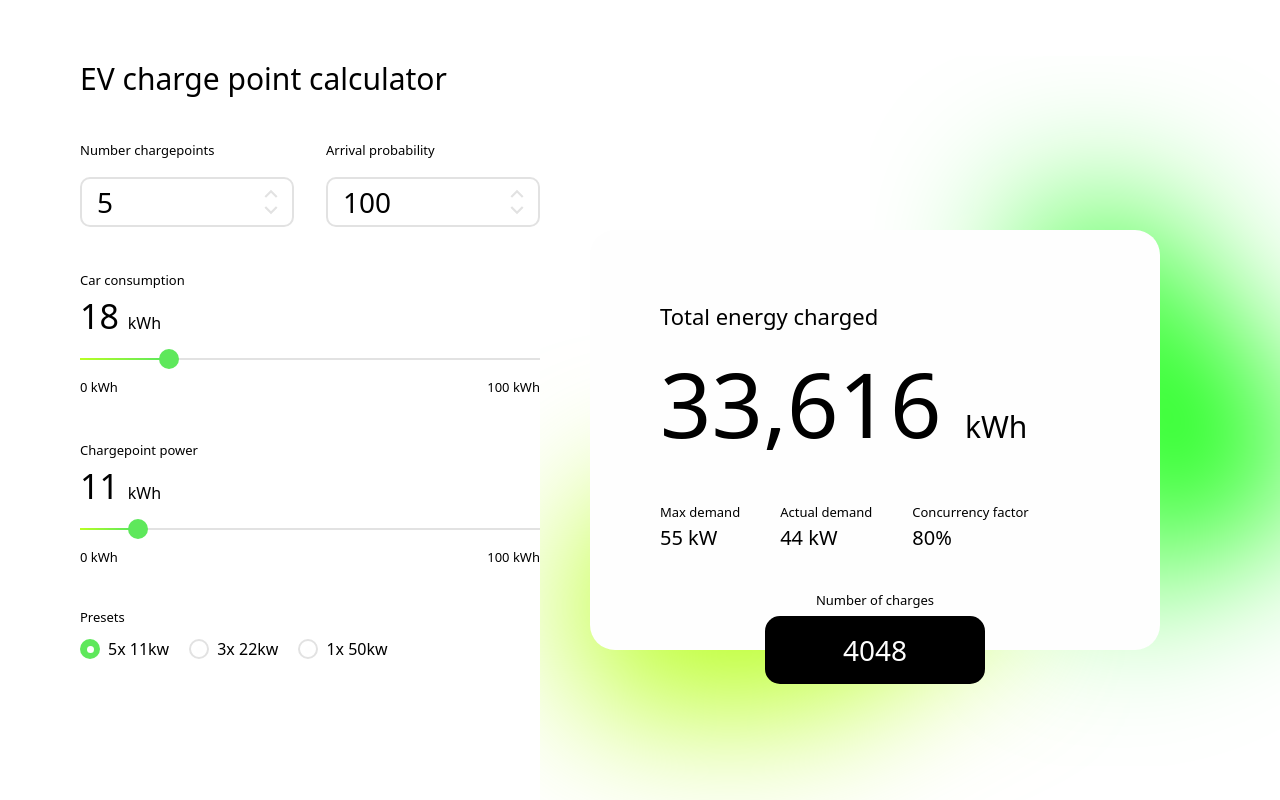
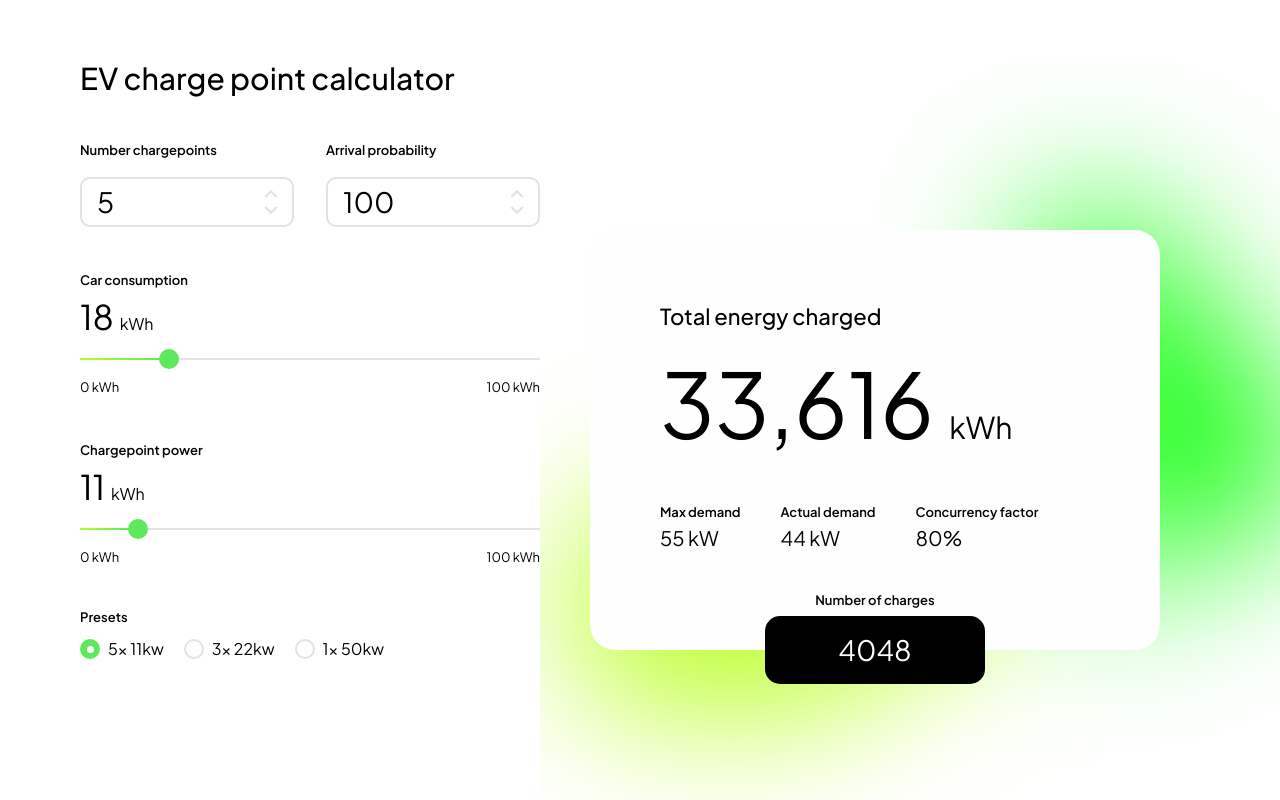
Before and after one commit to alastair-simon/react-ev-calc, a React (Vite) app in the folder task 2/: page / in a window 1280 px wide. Built offline with nearby package versions, Linux system fonts and the light colour scheme.

Commit message:
font exchange

```diff
--- a/task 2/index.html
+++ b/task 2/index.html
@@ -3,6 +3,9 @@
   <head>
     <meta charset="UTF-8" />
     <link rel="icon" type="image/svg+xml" href="/vite.svg" />
+    <link rel="preconnect" href="https://fonts.googleapis.com">
+    <link rel="preconnect" href="https://fonts.gstatic.com" crossorigin>
+    <link href="https://fonts.googleapis.com/css2?family=Plus+Jakarta+Sans:ital,wght@0,200..800;1,200..800&display=swap" rel="stylesheet">
     <meta name="viewport" content="width=device-width, initial-scale=1.0" />
     <title>EV chargepoint calc</title>
   </head>
--- a/task 2/src/components/RadioInput/RadioInput.tsx
+++ b/task 2/src/components/RadioInput/RadioInput.tsx
@@ -11,7 +11,7 @@ export default function RadioInput({setChargePoints, setChargePointPower}:propsT
 
   return (
     <div className="flex flex-col">
-      <label className="text-[13px] mb-[10px]">Presets</label>
+      <label className="text-[13px] mb-[10px] font-semibold">Presets</label>
       <div className="flex flex-row gap-5">
         <div className="flex flex-row items-center gap-2">
           <button
@@ -38,9 +38,7 @@ export default function RadioInput({setChargePoints, setChargePointPower}:propsT
         <div className="flex flex-row items-center gap-2">
           <button
             className={`w-[20px] h-[20px] rounded-full ${
-              preset === 3
-                ? "bg-green-400"
-                : "border-[2px] border-midGrey"
+              preset === 3 ? "bg-green-400" : "border-[2px] border-midGrey"
             }  flex justify-center items-center`}
             onClick={() => setCurPreset(3)}
           >
--- a/task 2/src/components/input.tsx
+++ b/task 2/src/components/input.tsx
@@ -27,20 +27,20 @@ export default function Input({
     <div className="w-[460px] h-full flex flex-col">
       <div className="flex flex-row gap-8">
         <div className="w-full mb-[40px] flex flex-col">
-          <label className="text-[13px] mb-4">Number chargepoints</label>
+          <label className="text-[13px] mb-4 font-semibold">Number chargepoints</label>
           <NumberInput max={20} min={1} value={chargePoints} setValue={setChargePoints} />
         </div>
         <div className="w-full mb-[40px] flex flex-col">
-          <label className="text-[13px] mb-4">Arrival probability</label>
+          <label className="text-[13px] mb-4 font-semibold">Arrival probability</label>
           <NumberInput max={100} min={1} value={probability} setValue={setProbability} />
         </div>
       </div>
       <div className="w-full mb-[40px]">
-        <label className="text-[13px] mb-[20px]">Car consumption</label>
+        <label className="text-[13px] mb-[20px] font-semibold">Car consumption</label>
         <Slider max={100} value={consumption} setValue={setConsumption} />
       </div>
       <div className="w-full mb-[40px]">
-        <label className="text-[13px]">Chargepoint power</label>
+        <label className="text-[13px] font-semibold">Chargepoint power</label>
         <Slider
           max={100}
           value={chargePointPower}
--- a/task 2/src/components/results.tsx
+++ b/task 2/src/components/results.tsx
@@ -25,7 +25,7 @@ export default function Results({ consumption, chargePointPower, chargePoints, p
     <div className="flex flex-col items-center z-99">
       <div className="w-[570px] h-[420px] relative flex flex-col p-[70px] rounded-[25px] bg-white">
         <div>
-          <p className="text-[22px]">Total energy charged</p>
+          <p className="text-[22px] font-medium">Total energy charged</p>
           <h3 className="text-[90px] mb-[30px] leading-[140px]">
             {getFormattedNum(totalEnergyConsumed)}{" "}
             <span className="text-3xl">kWh</span>
@@ -34,21 +34,23 @@ export default function Results({ consumption, chargePointPower, chargePoints, p
 
         <div className="flex flex-row gap-10">
           <div>
-            <p className="text-[13px]">Max demand</p>
+            <p className="text-[13px] font-semibold">Max demand</p>
             <h4 className="text-[20px]">{theoreticalMaxPowerDemand} kW</h4>
           </div>
           <div>
-            <p className="text-[13px]">Actual demand</p>
+            <p className="text-[13px] font-semibold">Actual demand</p>
             <h4 className="text-[20px]">{maxPowerDemand} kW</h4>
           </div>
           <div>
-            <p className="text-[13px]">Concurrency factor</p>
+            <p className="text-[13px] font-semibold">Concurrency factor</p>
             <h4 className="text-[20px]">{concurrencyFactor}%</h4>
           </div>
         </div>
 
         <div className="w-[220px] h-[68px] m-auto left-0 right-0 bottom-[-34px] flex flex-row justify-center items-center rounded-[15px] bg-black absolute">
-          <p className="absolute -top-[25px] text-[13px]">Number of charges</p>
+          <p className="absolute -top-[25px] text-[13px] font-semibold">
+            Number of charges
+          </p>
           <p className="text-white text-[28px]">{chargingEvents}</p>
         </div>
       </div>
--- a/task 2/src/index.css
+++ b/task 2/src/index.css
@@ -15,3 +15,9 @@
     font-weight: 400;
     font-style: normal;
 }
+
+body {
+    font-family: "Plus Jakarta Sans", sans-serif;
+    font-optical-sizing: auto;
+    font-style: normal;
+}
--- a/task 2/tailwind.config.js
+++ b/task 2/tailwind.config.js
@@ -14,7 +14,7 @@ export default {
         yellowGreen: "#B9FF23",
       },
       fontFamily: {
-        myfont: ["PingFang", "sans-serif"],
+        myfont: ["Plus Jakarta Sans", "sans-serif"],
       },
     },
   },
```
